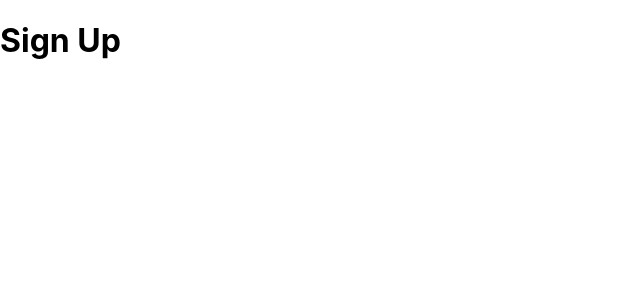
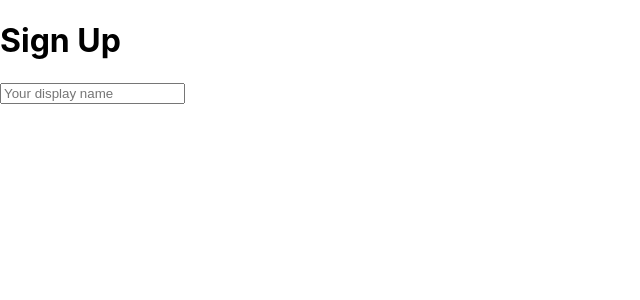
Before and after one commit to punam-shelke/Hoaxify-Frontend, a React (Create React App) app: page / in a window 1280 px wide. Shown: the top 300 px of the page, without its empty margins (0-640 px from the left). Built offline with nearby package versions, Linux system fonts and the light colour scheme.

Commit message:
Add input field for display name in UserSignupPage

```diff
--- a/src/pages/UserSignupPage.js
+++ b/src/pages/UserSignupPage.js
@@ -5,6 +5,9 @@ export class UserSignupPage extends React.Component {
     return (
       <div>
         <h1>Sign Up</h1>
+        <div>
+          <input placeholder="Your display name" />
+        </div>
       </div>
     );
   }
```
Also changed, not shown: 1 other file (tests, documents, lock files or other folders).
